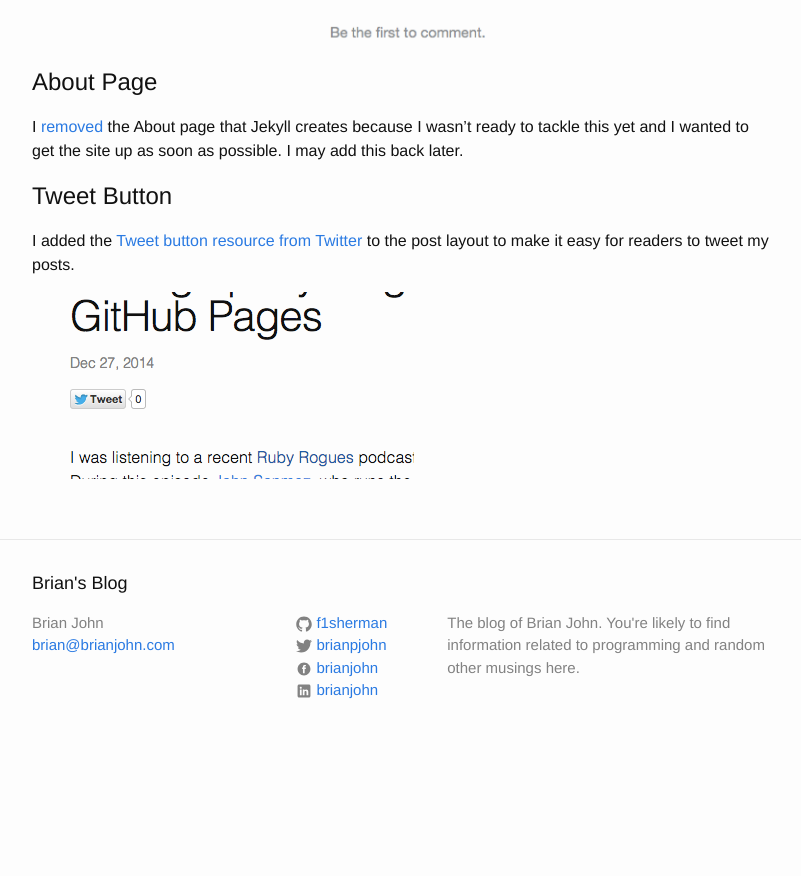
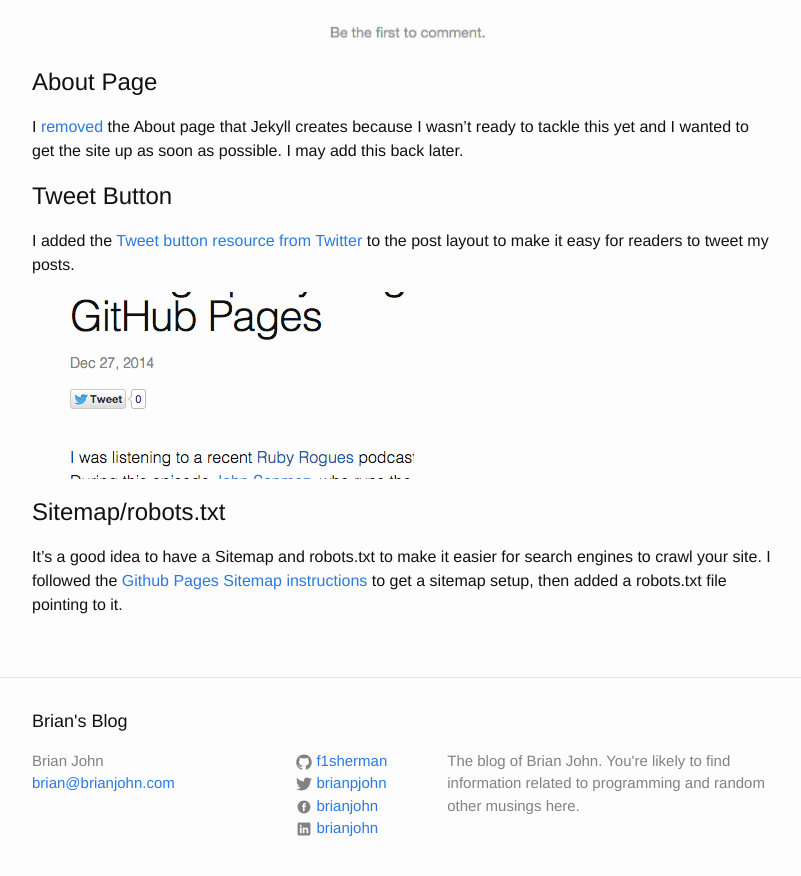
Before and after one commit to f1sherman/f1sherman.github.io, a Jekyll site: the page built from _posts/2014-12-27-setting-up-my-blog-using-jekyll-and-github-pages.markdown, in a window 1280 px wide and 900 px high, scrolled down 3352 px. Shown: the top 876 px of the window, without its empty margins (238-1039 px from the left). Built offline with Jekyll 4.4.1, drawn with Linux system fonts in a browser that asks for light colours; comment, search, counter and statistics services are not loaded; before the commit the page ends 4114 px from its top, so only the background shows below that.

Commit message:
add sitemap and robots.txt to make it easier for search engines to crawl the site

```diff
--- a/_config.yml
+++ b/_config.yml
@@ -13,3 +13,6 @@
 
 # Build settings
 markdown: kramdown
+
+gems:
+  - jekyll-sitemap
--- a/_posts/2014-12-27-setting-up-my-blog-using-jekyll-and-github-pages.markdown
+++ b/_posts/2014-12-27-setting-up-my-blog-using-jekyll-and-github-pages.markdown
@@ -77,6 +77,11 @@
 
 ![Tweet Button](/images/tweet-button.png)
 
+Sitemap/robots.txt
+==================
+
+It's a good idea to have a Sitemap and robots.txt to make it easier for search engines to crawl your site. I followed the [Github Pages Sitemap instructions][sitemap-instructions] to get a sitemap setup, then added a robots.txt file pointing to it.
+
 [custom-domain]:        https://help.github.com/articles/setting-up-a-custom-domain-with-github-pages/
 [disqus]:               https://disqus.com/
 [disqus-html]:          https://github.com/f1sherman/f1sherman.github.io/blob/f79093961e1eb5b434941d1b286f6baa0da381d3/_includes/disqus.html
@@ -92,6 +97,7 @@
 [remove-about-commit]:  https://github.com/f1sherman/f1sherman.github.io/commit/125b5580d79988efc803772ed3a8e314e099ed46
 [ruby-rogues]:          http://rubyrogues.com
 [simple-programmer]:    http://simpleprogrammer.com
+[sitemap-instructions]: https://help.github.com/articles/sitemaps-for-github-pages/
 [social-media-icons]:   http://codepen.io/ruandre/pen/howFi
 [social-media-markup]:  https://github.com/f1sherman/f1sherman.github.io/blob/1544d0076db82b050951f08fc7c70bb4f11ccd14/_includes/footer.html#L17-L68
 [sonmez-twitter]:       https://twitter.com/jsonmez
--- /dev/null
+++ b/robots.txt
@@ -0,0 +1,4 @@
+User-agent: *
+Disallow:
+
+Sitemap: http://blog.brianjohn.com/sitemap.xml
```
